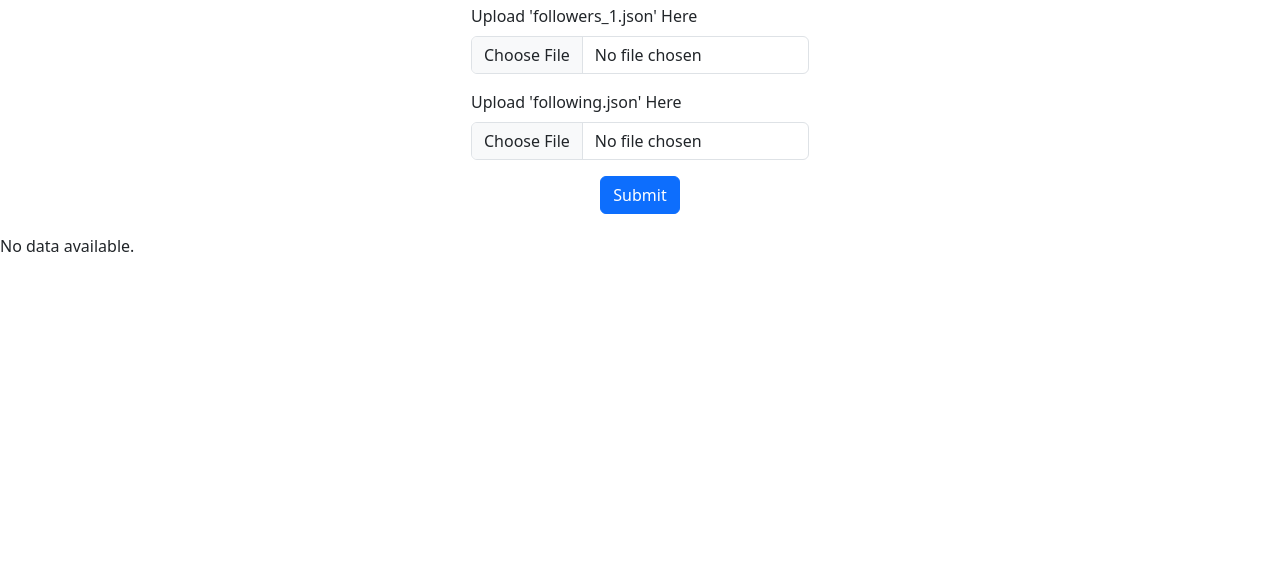
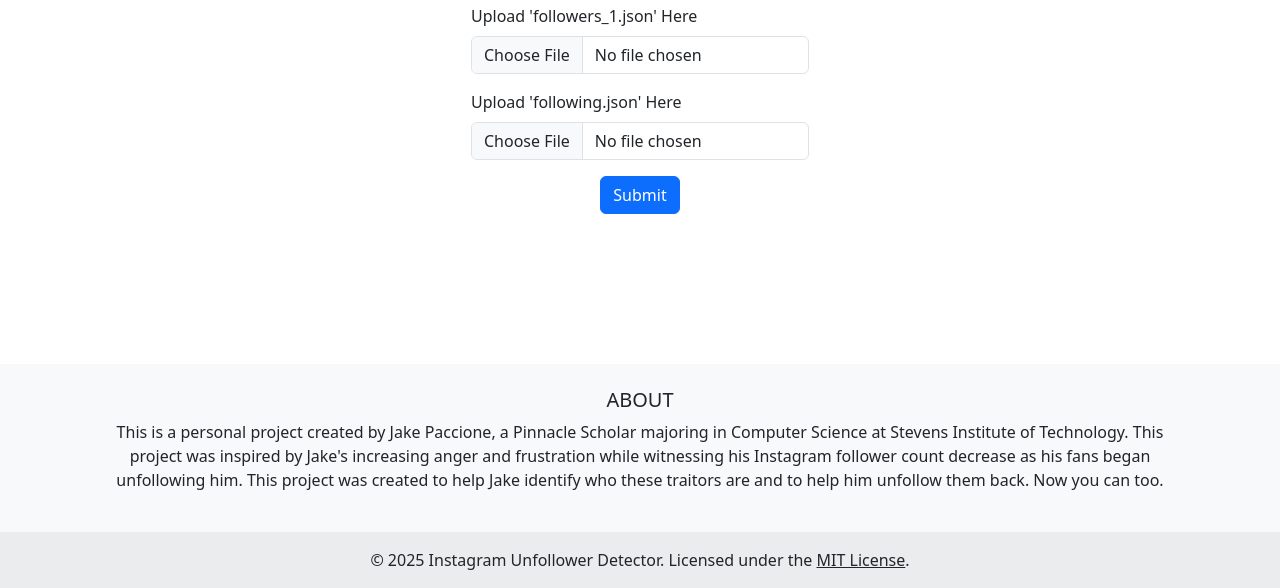
Before and after one commit to JPac2216/Instagram-Unfollower-Detector, a Flask app: page / in a window 1280 px wide. Shown: the part 446-1034 px from the top of the page. Before the commit the page ends 698 px from the top, so only its background shows below. Run offline with Flask 3, Linux system fonts and the light colour scheme.

Commit message:
Update README, enhance file upload handling, and improve UI layout

```diff
--- a/app.py
+++ b/app.py
@@ -37,10 +37,12 @@ def upload_file():
             filename2 = secure_filename(following.filename)
             followers.save(os.path.join(app.config['UPLOAD_FOLDER'], filename1))
             following.save(os.path.join(app.config['UPLOAD_FOLDER'], filename2))
-            flash('Files uploaded successfully.')
 
             result = comparsion()
-            return render_template('index.html')
+
+            os.remove(os.path.join(app.config['UPLOAD_FOLDER'], filename1))
+            os.remove(os.path.join(app.config['UPLOAD_FOLDER'], filename2))
+            return render_template('index.html', result = result)
         else:
             flash('Please upload JSON files only.')
             return redirect(request.url)
--- a/static/styles.css
+++ b/static/styles.css
@@ -31,7 +31,7 @@
   flex-direction: column;
   justify-content: center;
   align-items: center;
-  margin-bottom: 20px;
+  margin-bottom: 50px;
 }
 
 .alert {
@@ -41,4 +41,17 @@
     width: auto;
     max-width: 300px;
     max-height: 50px;
+    margin-bottom: 20px;
   }
+
+.result {
+  display: flex;
+  flex-direction: column;
+  justify-content: center;
+  align-items: center;
+  margin-bottom: 100px;
+}
+
+.row {
+  text-align: center;
+}
--- a/templates/index.html
+++ b/templates/index.html
@@ -53,16 +53,41 @@
         {% endif %}
     {% endwith %}
 
-    {% if result %}
-        <h3>Users Not Following Back:</h3>
-        <ul>
-            {% for user in result %}
-                <li>{{ user }}</li>
-            {% endfor %}
-        </ul>
-    {% else %}
-        <p>No data available.</p>
-    {% endif %}
+    <div class="result">
+        {% if result %}
+            <h3>Users Not Following You Back:</h3>
+            <ol>
+                {% for user in result %}
+                    <li>{{ user }}</li>
+                {% endfor %}
+            </ol>
+        {% endif %}
+    </div>
+
+    <footer class="bg-body-tertiary text-center text-lg-start">
+        <!-- Grid container -->
+        <div class="container p-4">
+          <!--Grid row-->
+          <div class="row">
+                <h5 class="text-uppercase">About</h5>
+
+                <p>
+                This is a personal project created by Jake Paccione, a Pinnacle Scholar majoring in Computer Science at Stevens Institute of Technology. This project was inspired by
+                Jake's increasing anger and frustration while witnessing his Instagram follower count decrease as his fans began unfollowing him. This project was created to help Jake
+                identify who these traitors are and to help him unfollow them back. Now you can too.
+                </p>
+
+            </div>
+          <!--Grid row-->
+        </div>
+        <!-- Grid container -->
+
+        <!-- Copyright -->
+        <div class="text-center p-3" style="background-color: rgba(0, 0, 0, 0.05);">
+            © 2025 Instagram Unfollower Detector. Licensed under the <a class="text-body" href="https://opensource.org/licenses/MIT" target="_blank">MIT License</a>.
+        </div>
+        <!-- Copyright -->
+      </footer>
 
     <script src="https://cdn.jsdelivr.net/npm/bootstrap@5.3.3/dist/js/bootstrap.bundle.min.js" integrity="sha384-YvpcrYf0tY3lHB60NNkmXc5s9fDVZLESaAA55NDzOxhy9GkcIdslK1eN7N6jIeHz" crossorigin="anonymous"></script>
 </body>
```
Also changed, not shown: README.md, static/images/homepage.png (added).
